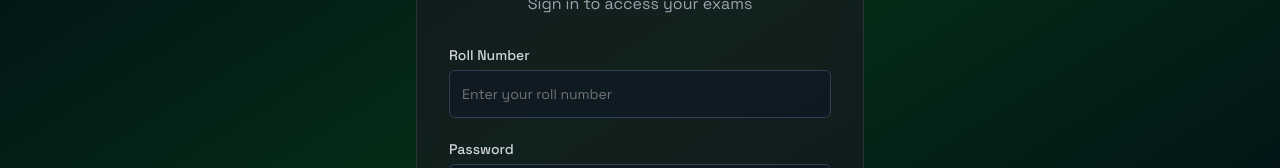
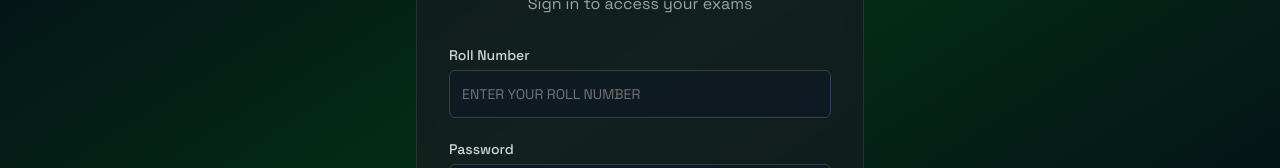
Before and after one commit to projectsdeployment799/Exam_frontend, a React (Create React App) app: page /student/login in a window 1280 px wide. Shown: the part 326-494 px from the top of the page. Built offline with nearby package versions, Linux system fonts and the light colour scheme.

Commit message:
validrollno

```diff
--- a/src/pages/StudentLogin.js
+++ b/src/pages/StudentLogin.js
@@ -15,6 +15,12 @@ export default function StudentLogin() {
   const [loading, setLoading] = useState(false);
   const [showDeviceConfirmation, setShowDeviceConfirmation] = useState(false);
   const [studentData, setStudentData] = useState(null);
+
+  // Handle roll number input - only uppercase and numbers
+  const handleRollNumberChange = (e) => {
+    const value = e.target.value.toUpperCase().replace(/[^A-Z0-9]/g, "");
+    setRollNumber(value);
+  };
 
   const handleLogin = async (e) => {
     e.preventDefault();
@@ -109,8 +115,8 @@ export default function StudentLogin() {
                     id="roll_number"
                     type="text"
                     value={rollNumber}
-                    onChange={(e) => setRollNumber(e.target.value)}
-                    className="bg-slate-900/50 border-slate-700 text-white h-12"
+                    onChange={handleRollNumberChange}
+                    className="bg-slate-900/50 border-slate-700 text-white h-12 uppercase"
                     placeholder="Enter your roll number"
                     required
                   />
```
